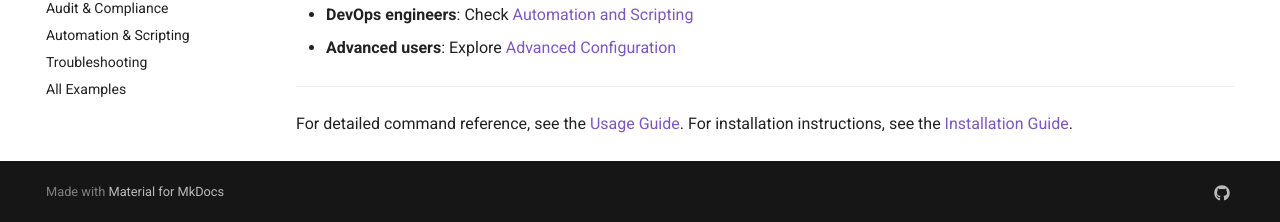
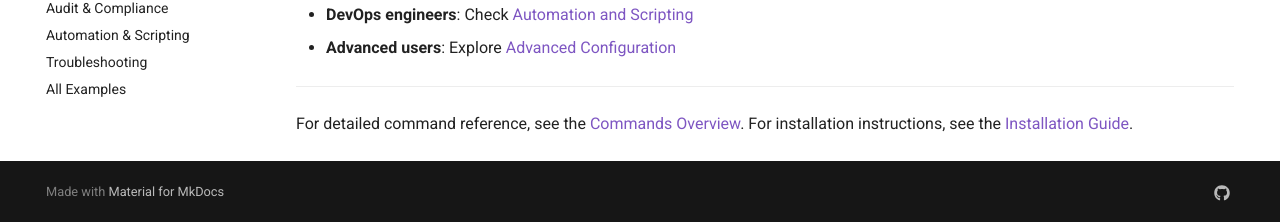
Before and after one commit to EvilBit-Labs/opnDossier, an MkDocs documentation site: the page built from docs/examples/index.md, in a window 1280 px wide and 900 px high, scrolled down 2572 px. Shown: the part 675-897 px from the top of the window. Built offline with MkDocs 1.6.1 and Material for MkDocs 9.7.7, drawn with Linux system fonts in a browser that asks for light colours; comment, search, counter and statistics services are not loaded; the version menu is left out.

Commit message:
docs: update links in audit compliance and usage examples to point to Commands Overview
Signed-off-by: UncleSp1d3r <unclesp1d3r@evilbitlabs.io>

```diff
--- a/docs/examples/index.md
+++ b/docs/examples/index.md
@@ -127,4 +127,4 @@ opndossier validate testdata/sample.config.3.xml
 
 ---
 
-For detailed command reference, see the [Usage Guide](../user-guide/usage.md). For installation instructions, see the [Installation Guide](../user-guide/installation.md).
+For detailed command reference, see the [Commands Overview](../user-guide/commands/overview.md). For installation instructions, see the [Installation Guide](../user-guide/installation.md).
```
Also changed, not shown: docs/examples/audit-compliance.md (+1 -1 lines).
